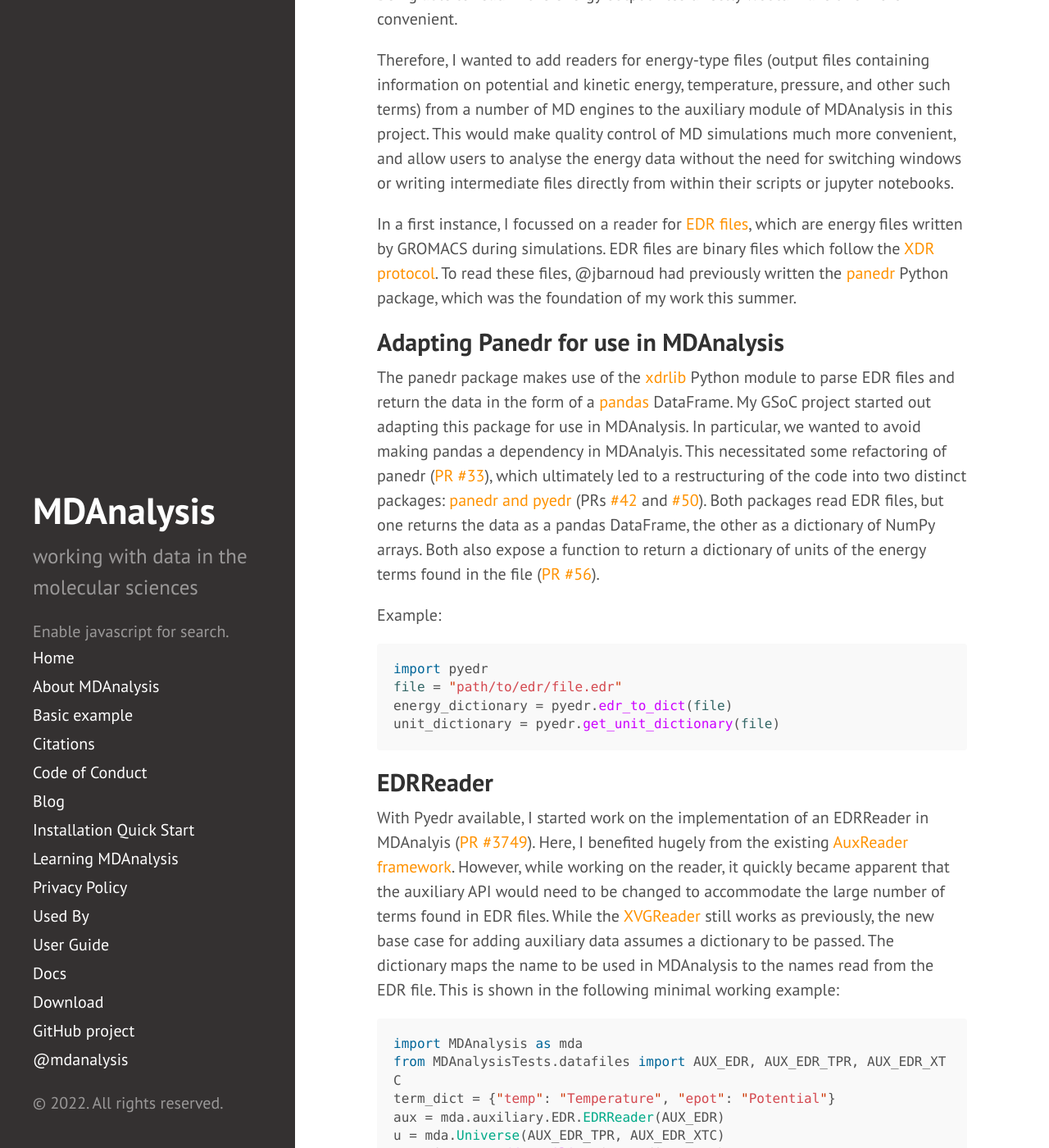
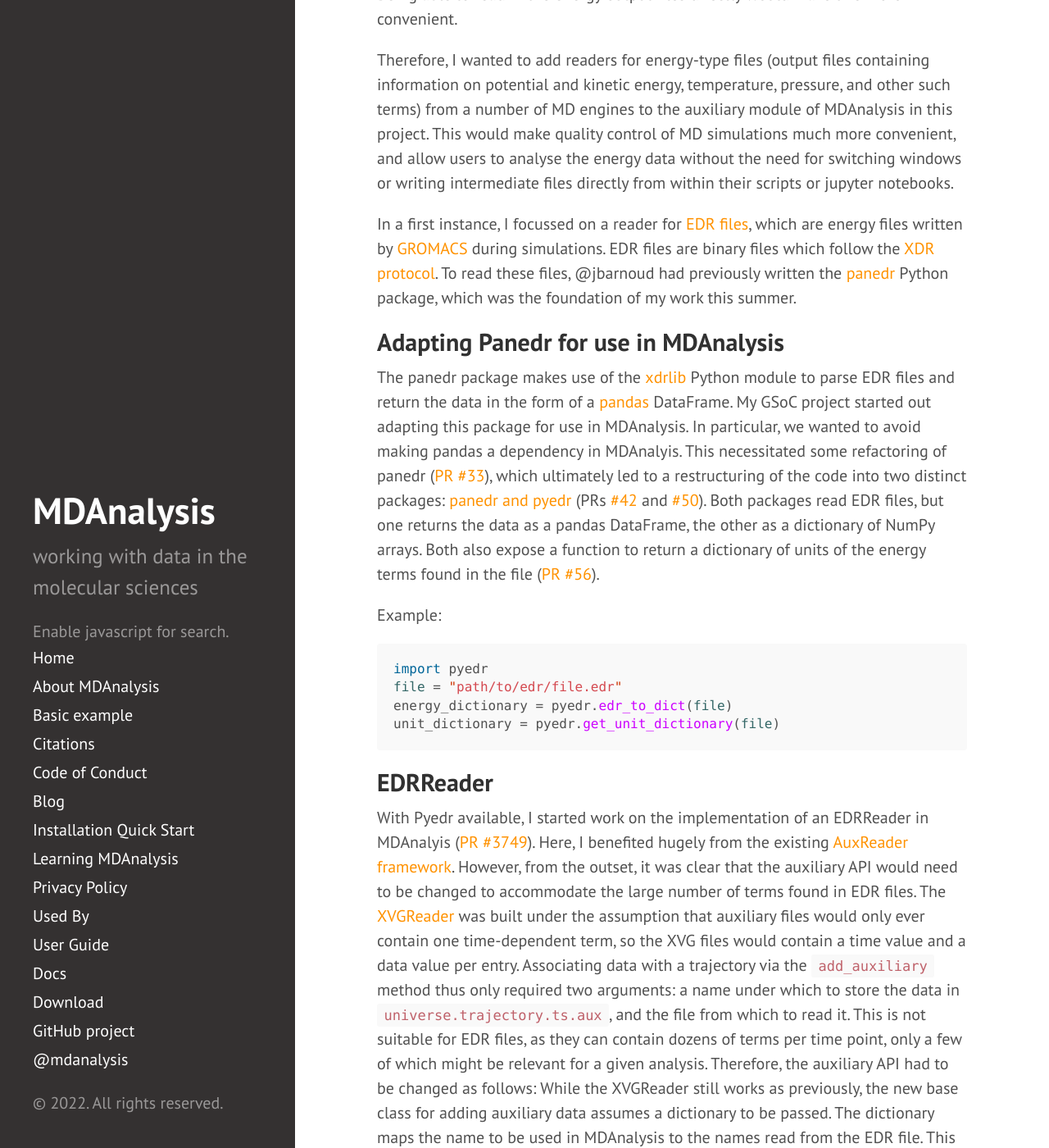
Before and after one commit to MDAnalysis/MDAnalysis.github.io, a Jekyll site: the page built from _posts/2022-11-20-bjarne_gsoc.md, in a window 1280 px wide and 1400 px high, scrolled down 450 px. Shown: the whole window at 82% size. Built offline with Jekyll 4.4.1, drawn with Linux system fonts in a browser that asks for light colours; comment, search, counter and statistics services are not loaded; some of the changed text lies outside the part shown.

Commit message:
Updated blog post

````diff
--- a/_posts/2022-11-20-bjarne_gsoc.md
+++ b/_posts/2022-11-20-bjarne_gsoc.md
@@ -9,7 +9,7 @@ In molecular dynamics simulations, users frequently have to inspect energy-like
 Therefore, I wanted to add readers for energy-type files (output files containing information on potential and kinetic energy, temperature, pressure, and other such terms) from a number of MD engines to the auxiliary module of MDAnalysis in this project. This would make quality control of MD simulations much more convenient, and allow users to analyse the energy data without the need for switching windows or writing intermediate files directly from within their scripts or jupyter notebooks.
 
 In a first instance, I focussed on a reader for [EDR files], which are energy files written by
-GROMACS during simulations. EDR files are binary files which follow the [XDR protocol]. To read these
+[GROMACS] during simulations. EDR files are binary files which follow the [XDR protocol]. To read these
 files, @jbarnoud had previously written the [panedr] Python package, which was the
 foundation of my work this summer.
 
@@ -36,8 +36,15 @@ unit_dictionary = pyedr.get_unit_dictionary(file)
 ## EDRReader
 With Pyedr available, I started work on the implementation of an EDRReader in MDAnalyis ([PR #3749]).
 Here, I benefited hugely from the existing [AuxReader framework].
-However, while working on the reader, it quickly became apparent that the auxiliary API would need to be changed to accommodate
-the large number of terms found in EDR files. While the [XVGReader] still works as previously, the new base case for adding auxiliary data assumes a dictionary to be passed. The dictionary maps the name to be used in MDAnalysis to the names read from the EDR file. This is shown in the following minimal working example:
+However, from the outset, it was clear that the auxiliary API would need to be changed to accommodate
+the large number of terms found in EDR files.
+The [XVGReader] was built under the assumption that auxiliary files would only ever
+contain one time-dependent term, so the XVG files would contain a time value and a data value
+per entry. Associating data with a trajectory via the `add_auxiliary` method thus only
+required two arguments: a name under which to store the data in `universe.trajectory.ts.aux`, and the file from which to read it.
+This is not suitable for EDR files, as they can contain dozens of terms per time point,
+only a few of which might be relevant for a given analysis. Therefore, the auxiliary API had to be changed as follows:
+While the XVGReader still works as previously, the new base class for adding auxiliary data assumes a dictionary to be passed. The dictionary maps the name to be used in MDAnalysis to the names read from the EDR file. This is shown in the following minimal working example:
 
 ```python
 import MDAnalysis as mda
@@ -63,6 +70,14 @@ term_dict = {"epot": "Potential"}
 u.trajectory.add_auxiliary(term_dict, aux)
 selected_frames = np.array([ts.frame for ts in u.trajectory if ts.aux.epot < -524600])
 ```
+Having selected these frames, it is possible to analyse only this subset of a trajectory:
+```python
+protein = u.select_atoms("protein")
+for ts in u.trajectory[selected_frames]:
+    do_analysis(protein)
+```
+
+
 More details on the EDRReader's functionality can be found in the [MDAnalysis User Guide].
 
 ## Outlook
@@ -74,6 +89,13 @@ analysis methods in MDAnalysis return their results in the form of NumPy arrays.
 Having the option of associating these results with trajectories will facilitate
 further analyses, for example allowing the slicing of trajectories by RMSD to a reference
 structure.
+
+In general, the changes made to the auxiliary API should make it easier for
+additional AuxReaders to be developed. Being able to easily associate any number of terms
+to each time step is helpful for general readers (for example for parsing CSV data)
+and for more specific readers (for parsing energy files generated by other MD engines, for example [Amber] or [NAMD]).
+With the actual handling of the data already taken care of, the challenge in the implementation here would
+lie in the correct parsing of the plain text files, and in proper testing and future proofing.
 
 
 ## Lessons learned
````
Also changed, not shown: other parts of _posts/2022-11-20-bjarne_gsoc.md (+3 -0 lines).
